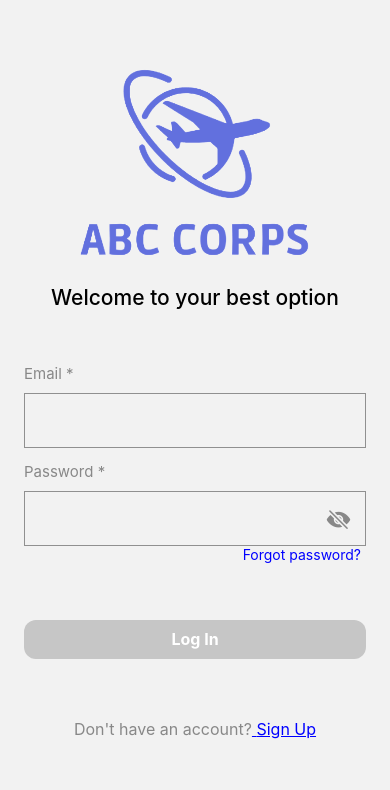
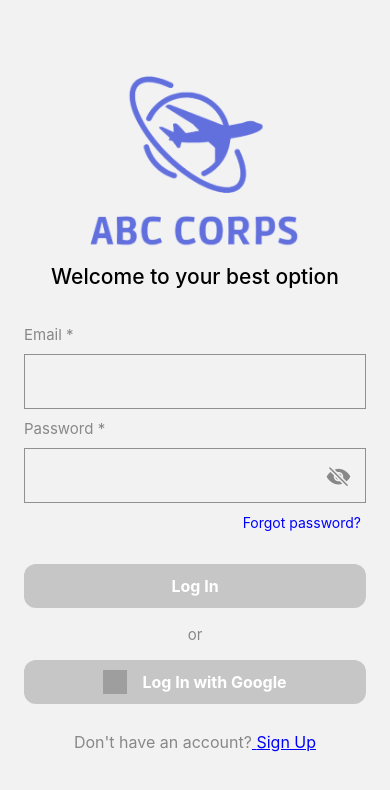
Before and after one commit to BrightCoders-Institute/reto-reservacion-de-vuelos-team2, a React Native app: screen /LogInScreen in a window 390 px wide. Shown: the top 790 px of the page. Built offline with nearby package versions, Linux system fonts and the light colour scheme; no server answers; the database is empty; grey boxes are pictures that could not be loaded.

Commit message:
fix(core): fix logIn style and add the LogIn with google buttom.
Co-Authored-By: AlbertoG22 <albertogarciamartinez99@gmail.com>
Co-Authored-by: Alfredo20164920 <apaz20164920@gmail.com>

```diff
--- a/src/screens/LogInScreen.jsx
+++ b/src/screens/LogInScreen.jsx
@@ -2,7 +2,6 @@ import React, {useState} from 'react';
 import {
   Text,
   View,
-  Button,
   Image,
   useWindowDimensions,
   TouchableOpacity,
@@ -62,17 +61,33 @@ export const LogInScreen = ({navigation}) => {
           isDisabled={true}>
           <Text style={styles.buttonText}>Log In</Text>
         </ButtonComponent>
+
+        <Text style={{fontSize: 15, color: '#888888'}}>or</Text>
+
+        <ButtonComponent
+          onPressFn={() => console.log('Google button')}
+          isDisabled={true}>
+          <View style={styles.googleTextContainer}>
+            <Image
+              style={styles.googleLogo}
+              source={{
+                uri: 'https://upload.wikimedia.org/wikipedia/commons/thumb/5/53/Google_%22G%22_Logo.svg/706px-Google_%22G%22_Logo.svg.png',
+              }}
+            />
+            <Text style={styles.buttonText}>Log In with Google</Text>
+          </View>
+        </ButtonComponent>
       </View>
 
       <View style={[styles.logInTextContainer, {marginTop: 0}]}>
-        <Text style={{fontSize: 16, marginTop: 8, color: '#888888'}}>
+        <Text style={{fontSize: 16, marginTop: 20, color: '#888888'}}>
           Don't have an account?
         </Text>
         <Pressable onPress={() => navigation.navigate('SignUpScreen')}>
           <Text
             style={{
               fontSize: 16,
-              marginTop: 8,
+              marginTop: 20,
               color: 'blue',
               textDecorationLine: 'underline',
             }}>
--- a/src/screens/SignUpScreen.jsx
+++ b/src/screens/SignUpScreen.jsx
@@ -63,8 +63,9 @@ export const SignUpScreen = ({navigation}) => {
           onCheckboxChange={handleTermsCheckbox}>
           <Text style={styles.textCheckbox}>
             I agree to the
-            <Text style={{textDecorationLine: 'underline'}}>Terms</Text> and
+            <Text style={{textDecorationLine: 'underline'}}> Terms</Text> and
             <Text style={{textDecorationLine: 'underline'}}>
+              {' '}
               Privacy Policy.
             </Text>{' '}
             <Text style={{color: 'red'}}>*</Text>
--- a/src/styles/AppStyles.js
+++ b/src/styles/AppStyles.js
@@ -2,7 +2,7 @@ import {StyleSheet} from 'react-native';
 
 export const styles = StyleSheet.create({
   container: {
-    marginTop: 32,
+    marginTop: 30,
     marginLeft: 24,
     marginRight: 24,
   },
@@ -14,7 +14,7 @@ export const styles = StyleSheet.create({
   },
   chekboxContainer: {
     marginTop: 29,
-    marginLeft: -5,
+    marginLeft: -0.5,
     height: '13%',
     display: 'flex',
     flexDirection: 'column',
@@ -83,7 +83,7 @@ export const styles = StyleSheet.create({
     height: 55,
   },
   fieldContainer: {
-    marginTop: 14,
+    marginTop: 10,
   },
   inputFieldContainer: {
     flexDirection: 'row',
@@ -114,27 +114,30 @@ export const styles = StyleSheet.create({
 
   containerForgotPws: {
     alignSelf: 'flex-end',
-    marginTop: 0,
+    marginTop: 1,
     marginRight: 5,
   },
 
   logo: {
     alignSelf: 'center',
     width: '90%',
-    maxWidth: 300,
+    maxWidth: 230,
     height: 200,
+    marginBottom: -20,
   },
 
   title: {
     fontSize: 21,
     textAlign: 'center',
-    paddingTop: 0,
     fontWeight: '500',
-    paddingVertical: 40,
+    paddingVertical: 1,
+    marginBottom: 25,
   },
 
   titleFPwd: {
+    paddingTop: 10,
     fontSize: 14,
     color: 'blue',
+    paddingBottom: 20,
   },
 });
```
